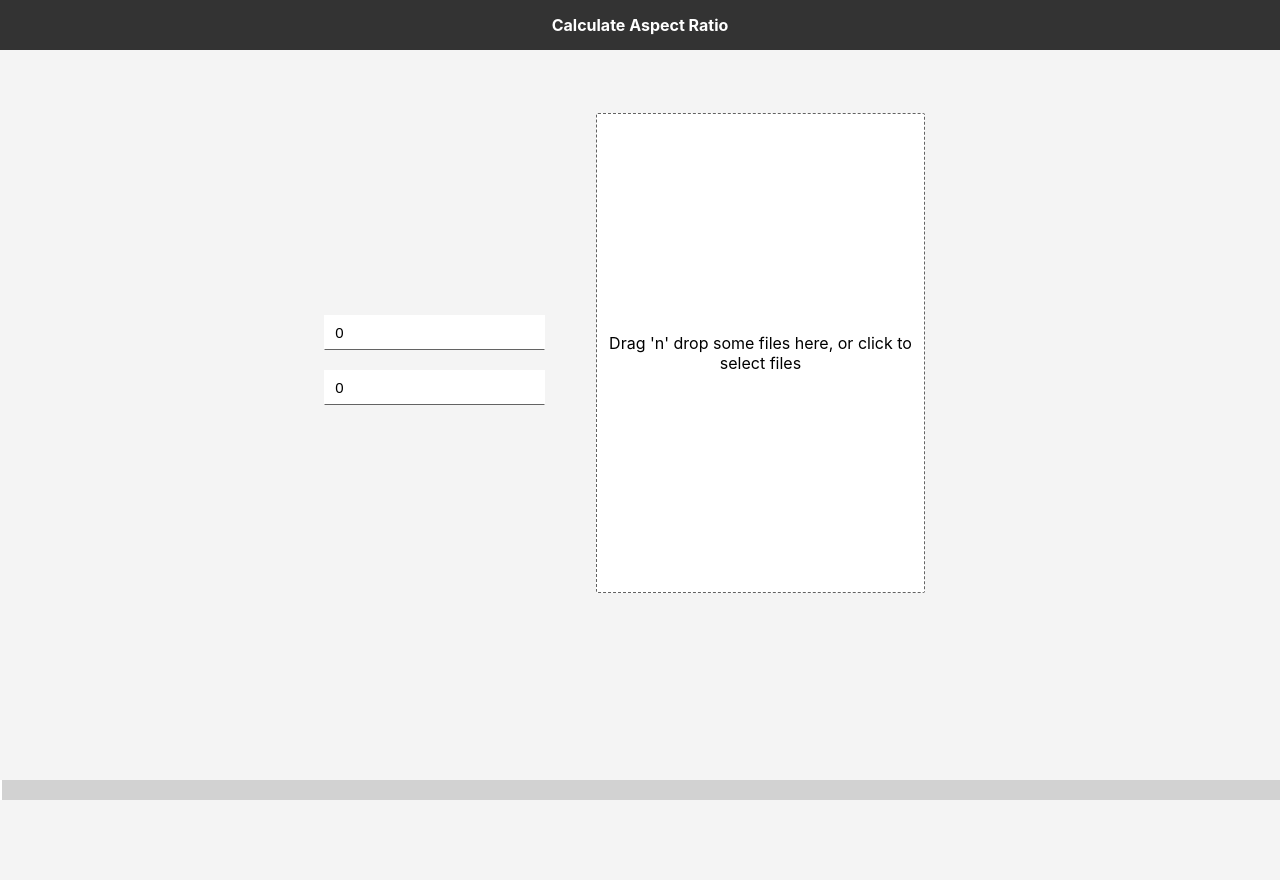
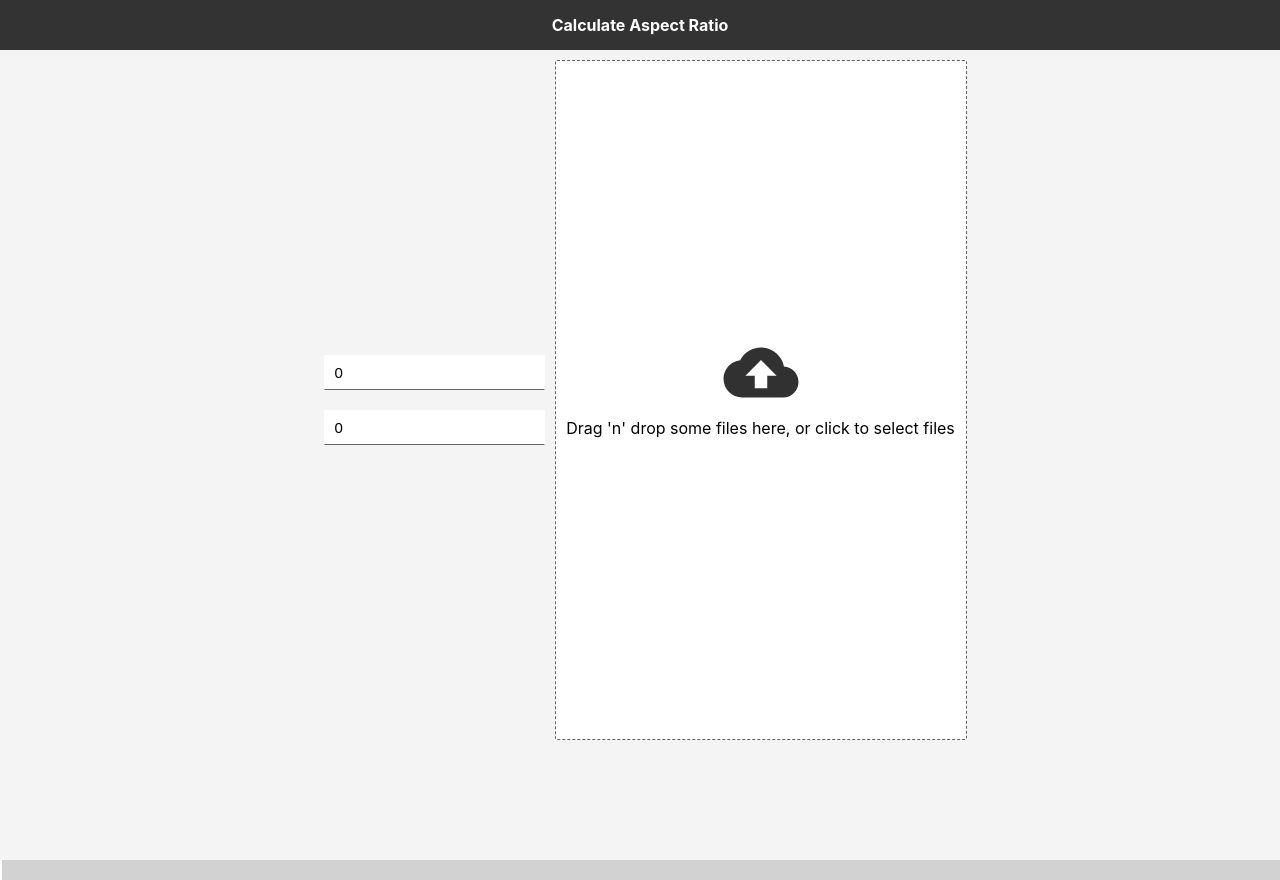
Before and after one commit to redocs/calculate-aspect-ratio, a React (Create React App) app: page / in a window 1280 px wide. Before the commit the page ends 800 px from the top, so only its background shows below. Built offline with nearby package versions, Linux system fonts and the light colour scheme.

Commit message:
aggiungo una icona per l'upload

```diff
--- a/src/components/uploader/index.js
+++ b/src/components/uploader/index.js
@@ -1,6 +1,7 @@
 import React, { useEffect, useState } from 'react';
 import styled from 'styled-components';
 import { useDropzone } from 'react-dropzone';
+import iconUploader from './../../assets/iconupload.svg';
 
 const ThumbsContainer = styled.aside`
   display: flex;
@@ -13,8 +14,8 @@ const UploaderInner = styled.div`
 
 const UploaderContainer = styled.div`
   box-sizing: border-box;
-  width: 80%;
-  min-height: 60vh;
+  width: 100%;
+  min-height: calc(100vh - 120px);
   display: flex;
   display: ${({ uploaded }) => (uploaded ? 'none' : 'flex')};
   background: #fff;
@@ -25,7 +26,7 @@ const UploaderContainer = styled.div`
   align-items: center;
   justify-content: center;
   text-align: center;
-  margin: 0 auto 15px;
+  margin: 0;
 `;
 
 const CenteredFile = styled.div`
@@ -36,6 +37,11 @@ const CenteredFile = styled.div`
 
 const ImageTag = styled.img`
   max-width: 200px;
+`;
+
+const UploaderInnerLogo = styled.div`
+  width: 100%;
+  min-width: 390px;
 `;
 
 const Uploader = props => {
@@ -95,11 +101,14 @@ const Uploader = props => {
     <UploaderInner>
       <UploaderContainer uploaded={!!isUploaded} {...getRootProps()}>
         <input {...getInputProps()} />
-        {isDragActive ? (
-          <p>Drop the files here ...</p>
-        ) : (
-          <p>Drag 'n' drop some files here, or click to select files</p>
-        )}
+        <UploaderInnerLogo>
+          <img src={iconUploader} alt="Upload File" />
+          {isDragActive ? (
+            <p>Drop the files here ...</p>
+          ) : (
+            <p>Drag 'n' drop some files here, or click to select files</p>
+          )}
+        </UploaderInnerLogo>
       </UploaderContainer>
       {isUploaded && <ThumbsContainer>{thumbs}</ThumbsContainer>}
     </UploaderInner>
```
Also changed, not shown: src/assets/iconupload.svg (added).
